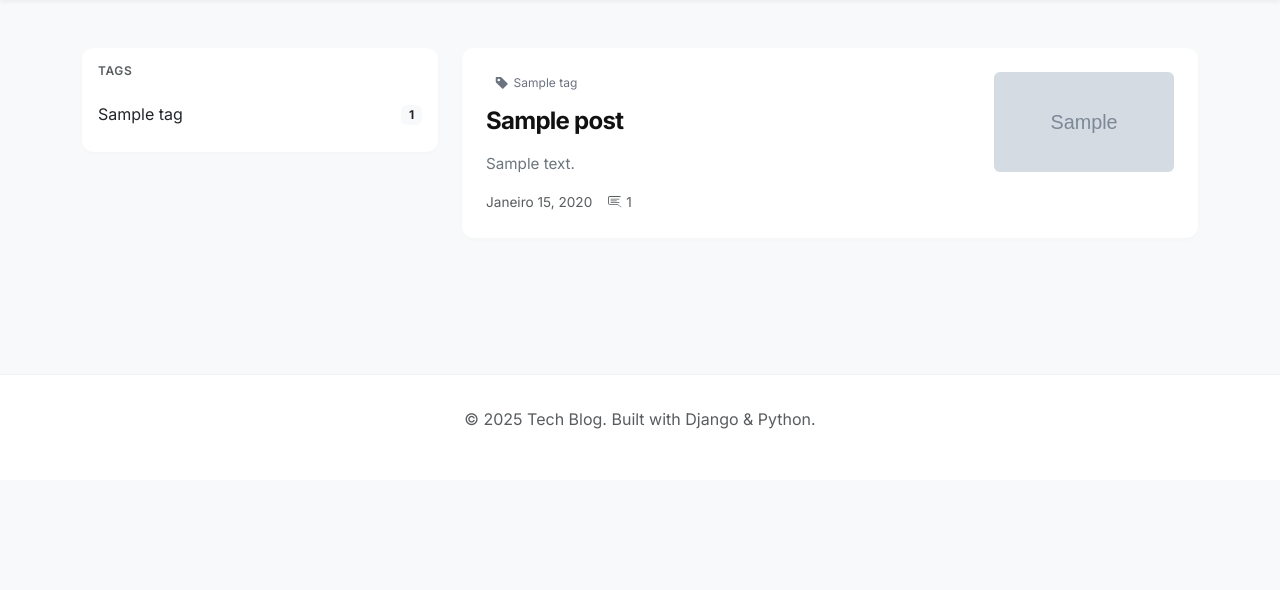
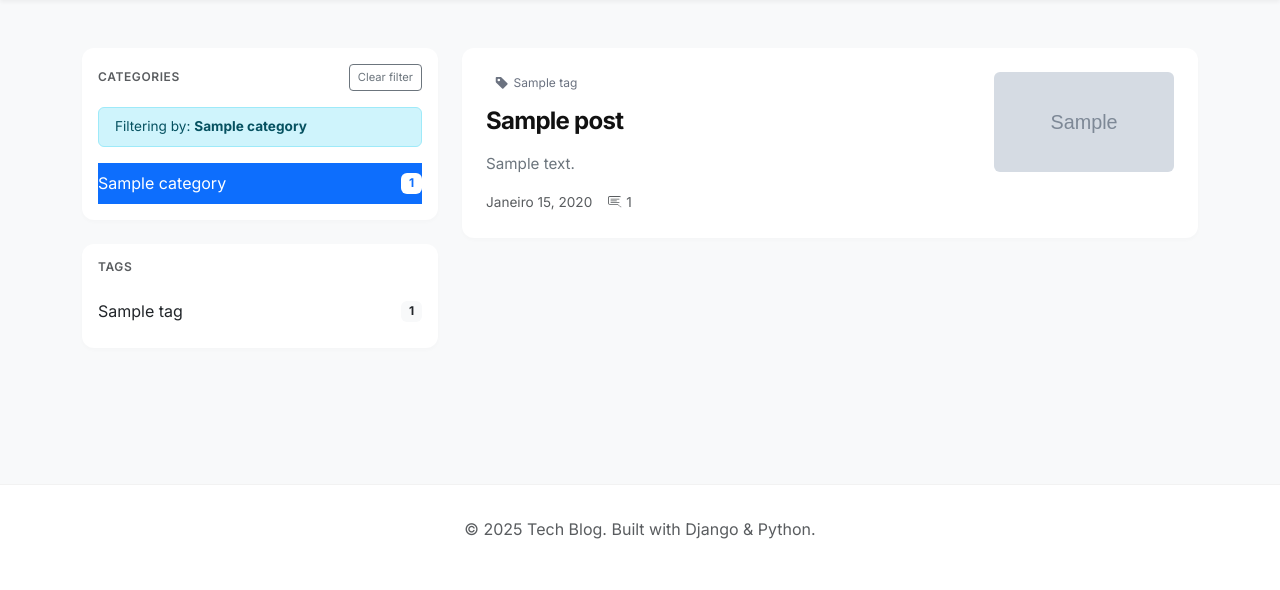
Before and after one commit to LucasQuintela23/blog, a Django app: a page that uses templates/base.html in a window 1280 px wide. Shown: the part 75-665 px from the top of the page. Run offline with Django 5.2, Linux system fonts and the light colour scheme; tables that the repository leaves empty hold one stand-in row (values such as "Sample post"); grey boxes marked "Sample" are stand-in pictures; some libraries are stand-ins or nearby versions.

Commit message:
refactor: layout do list post

```diff
--- a/blog/models.py
+++ b/blog/models.py
@@ -4,6 +4,19 @@ from django.db import models
 from django.utils.translation import gettext_lazy as _
 from django.contrib.postgres.search import SearchVectorField, SearchVector
 from django.contrib.postgres.indexes import GinIndex
+
+
+class Category(models.Model):
+    name = models.CharField(max_length=50, unique=True, verbose_name=_("Name"))
+    slug = models.SlugField(unique=True, db_index=True, verbose_name=_("Slug"))
+
+    class Meta:
+        verbose_name = _("Category")
+        verbose_name_plural = _("Categories")
+
+    def __str__(self):
+        return self.name
+
 
 class Tag(models.Model):
     name = models.CharField(max_length=50, unique=True, verbose_name=_("Name"))
@@ -35,6 +48,7 @@ class Post(models.Model):
     )
     author = models.CharField(max_length=100, default="Admin", verbose_name=_("Author"))
     read_time = models.IntegerField(default=5, verbose_name=_("Read Time (minutes)"))
+    category = models.ForeignKey(Category, on_delete=models.SET_NULL, null=True, blank=True, related_name='posts', verbose_name=_("Category"))
     tags = models.ManyToManyField(Tag, related_name='posts', blank=True, verbose_name=_("Tags"))
     cover_image = models.ImageField(upload_to='posts/covers/', blank=True, null=True, verbose_name=_("Cover Image"))
     created_at = models.DateTimeField(auto_now_add=True, verbose_name=_("Created At"))
--- a/blog/templates/blog/post_list.html
+++ b/blog/templates/blog/post_list.html
@@ -5,6 +5,37 @@
     <!-- Sidebar -->
     <div class="col-lg-4">
         <div class="sidebar">
+            <!-- Categories Section -->
+            <div class="card mb-4">
+                <div class="card-body">
+                    <div class="d-flex justify-content-between align-items-center mb-3">
+                        <h5 class="text-uppercase text-muted mb-0"
+                            style="font-size: 0.75rem; font-weight: 600; letter-spacing: 0.05em;">CATEGORIES</h5>
+                        {% if current_category %}
+                        <a href="{% url 'blog:post_list' %}" class="btn btn-sm btn-outline-secondary"
+                            style="font-size: 0.7rem;">Clear filter</a>
+                        {% endif %}
+                    </div>
+                    {% if current_category %}
+                    <div class="alert alert-info py-2 px-3 mb-3" style="font-size: 0.85rem;">
+                        Filtering by: <strong>{{ current_category.name }}</strong>
+                    </div>
+                    {% endif %}
+                    <div class="list-group list-group-flush">
+                        {% for category in all_categories %}
+                        <a href="?category={{ category.slug }}"
+                            class="list-group-item list-group-item-action border-0 px-0 py-2 d-flex justify-content-between align-items-center {% if current_category and current_category.slug == category.slug %}active{% endif %}">
+                            <span>{{ category.name }}</span>
+                            <span
+                                class="badge {% if current_category and current_category.slug == category.slug %}bg-white text-primary{% else %}bg-light text-dark{% endif %}">
+                                {{ category.post_count }}
+                            </span>
+                        </a>
+                        {% endfor %}
+                    </div>
+                </div>
+            </div>
+
             <!-- Tags Section -->
             <div class="card mb-4">
                 <div class="card-body">
@@ -41,6 +72,19 @@
     <!-- Main Content -->
     <div class="col-lg-8">
         <div class="posts-list">
+            {% if search_query %}
+            <div class="alert alert-info mb-4 d-flex justify-content-between align-items-center">
+                <div>
+                    <strong>Search Results for:</strong> "{{ search_query }}"
+                    {% if posts %}
+                    <span class="text-muted">({{ page_obj.paginator.count }} post{{ page_obj.paginator.count|pluralize
+                        }} found)</span>
+                    {% endif %}
+                </div>
+                <a href="{% url 'blog:post_list' %}" class="btn btn-sm btn-outline-secondary">Clear search</a>
+            </div>
+            {% endif %}
+
             {% for post in posts %}
             <article class="card mb-4 post-card">
                 <div class="card-body p-4 d-flex justify-content-between align-items-start gap-4">
--- a/blog/views.py
+++ b/blog/views.py
@@ -2,7 +2,7 @@ from django.shortcuts import render, get_object_or_404
 from django.views.generic import ListView, DetailView, TemplateView
 from django.db import models
 from django.db.models import Q
-from .models import Post, Tag, Comment, About
+from .models import Post, Tag, Category, Comment, About
 
 class PostListView(ListView):
     model = Post
@@ -13,6 +13,21 @@ class PostListView(ListView):
     def get_queryset(self):
         queryset = Post.objects.filter(status=Post.Status.PUBLISHED).order_by('-created_at')
 
+        # Search functionality
+        search_query = self.request.GET.get('q')
+        if search_query:
+            from django.contrib.postgres.search import SearchQuery, SearchRank
+            # Use the search_vector field for full-text search
+            search_query_obj = SearchQuery(search_query)
+            queryset = queryset.filter(search_vector=search_query_obj).annotate(
+                rank=SearchRank('search_vector', search_query_obj)
+            ).order_by('-rank', '-created_at')
+
+        # Filter by category if category slug is provided
+        category_slug = self.request.GET.get('category')
+        if category_slug:
+            queryset = queryset.filter(category__slug=category_slug)
+
         # Filter by tag if tag slug is provided
         tag_slug = self.request.GET.get('tag')
         if tag_slug:
@@ -22,11 +37,26 @@ class PostListView(ListView):
 
     def get_context_data(self, **kwargs):
         context = super().get_context_data(**kwargs)
+        # Get all categories with their post count
+        from django.db.models import Count
+        context['all_categories'] = Category.objects.annotate(
+            post_count=Count('posts', filter=models.Q(posts__status=Post.Status.PUBLISHED))
+        ).filter(post_count__gt=0).order_by('name')
+
         # Get all tags with their post count
-        from django.db.models import Count
         context['all_tags'] = Tag.objects.annotate(
             post_count=Count('posts', filter=models.Q(posts__status=Post.Status.PUBLISHED))
         ).filter(post_count__gt=0).order_by('-post_count')
+
+        # Add search query to context
+        search_query = self.request.GET.get('q')
+        if search_query:
+            context['search_query'] = search_query
+
+        # Add current category to context if filtering
+        category_slug = self.request.GET.get('category')
+        if category_slug:
+            context['current_category'] = Category.objects.filter(slug=category_slug).first()
 
         # Add current tag to context if filtering
         tag_slug = self.request.GET.get('tag')
--- a/templates/base.html
+++ b/templates/base.html
@@ -89,10 +89,10 @@
                         </a>
                     </li>
                     <li class="nav-item ms-lg-3">
-                        <div class="search-wrapper">
-                            <input type="text" class="form-control search-input" placeholder="Search...">
-
-                        </div>
+                        <form action="{% url 'blog:post_list' %}" method="get" class="search-wrapper">
+                            <input type="text" name="q" class="form-control search-input" placeholder="Search..."
+                                value="{{ request.GET.q }}">
+                        </form>
                     </li>
 
                 </ul>
```
Also changed, not shown: blog/admin.py (+8 -3 lines), blog/migrations/0007_category_post_category.py (added).
